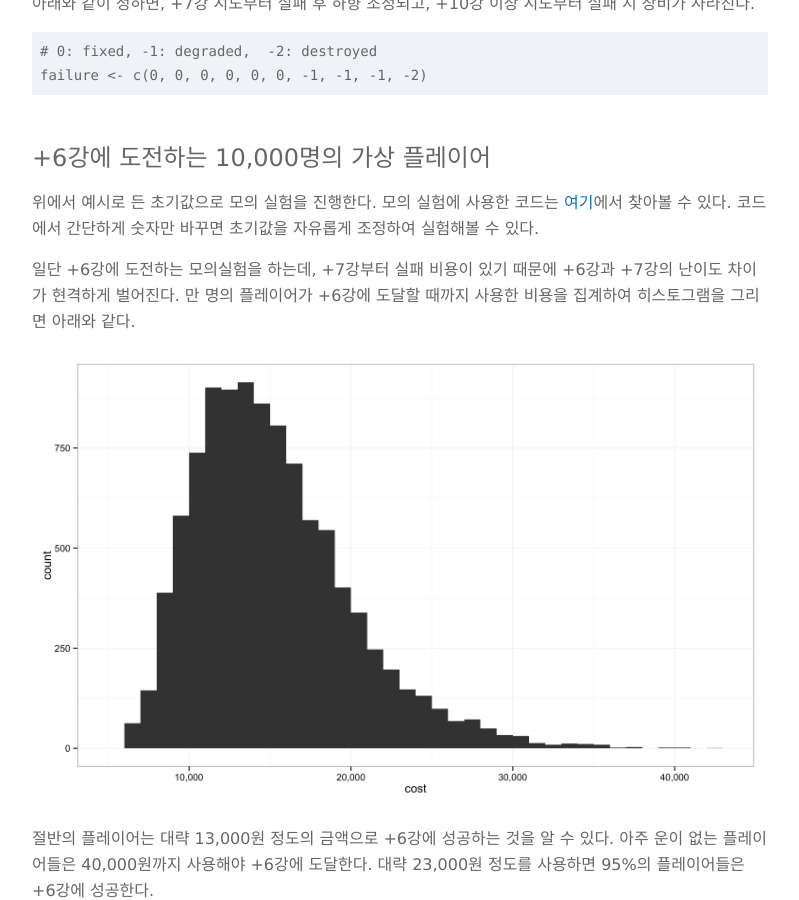
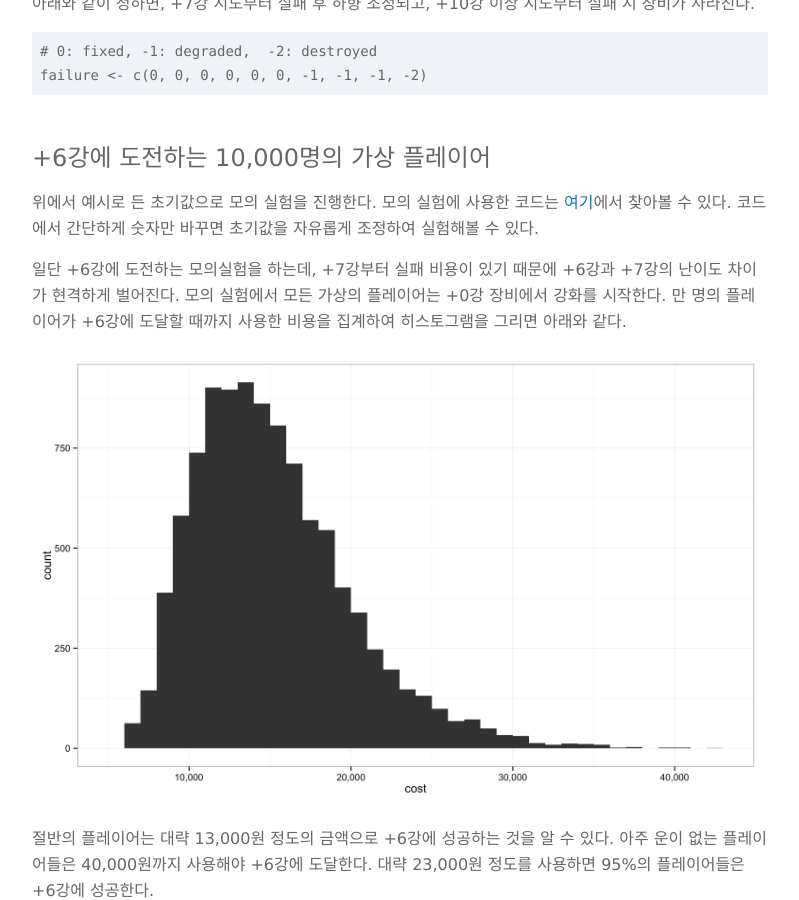
Before and after one commit to boxnwhiskr/boxnwhiskr.github.io, a Jekyll site: the page built from _posts/2015-05-21-binomial_dist_in_games.markdown, in a window 1280 px wide and 900 px high, scrolled down 7811 px. Shown: the whole window, without its empty margins (240-1039 px from the left). Built offline with Jekyll 4.4.1, drawn with Linux system fonts in a browser that asks for light colours; nearby versions of some CDN libraries; some web fonts are replaced; formulas are drawn with MathJax 3.

Commit message:
Add sentences

```diff
--- a/_posts/2015-05-21-binomial_dist_in_games.markdown
+++ b/_posts/2015-05-21-binomial_dist_in_games.markdown
@@ -269,6 +269,7 @@ $$P(X=r) = \frac{(k + r - 1)!}{k!(r-1)!}(1-p)^{r}p^{k}$$
 코드에서 간단하게 숫자만 바꾸면 초기값을 자유롭게 조정하여 실험해볼 수 있다.
 
 일단 +6강에 도전하는 모의실험을 하는데, +7강부터 실패 비용이 있기 때문에 +6강과 +7강의 난이도 차이가 현격하게 벌어진다.
+모의 실험에서 모든 가상의 플레이어는 +0강 장비에서 강화를 시작한다.
 만 명의 플레이어가 +6강에 도달할 때까지 사용한 비용을 집계하여 히스토그램을 그리면 아래와 같다.
 
 ![sim_cost_n10000_l06](/img/posts/2015-05-21-binomial_dist_in_games/sim_cost_n10000_l06.png)
```
